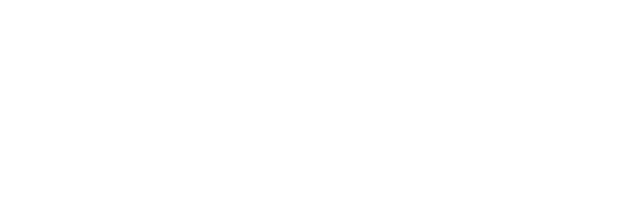
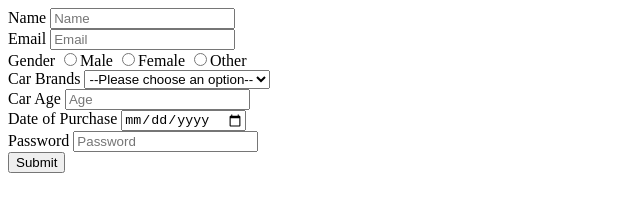
Before and after one commit to acciojob/car-insurance-form-SupriyaSamsani, a website: page main.html in a window 1280 px wide. Shown: the whole page, without its empty margins (0-640 px from the left). Drawn offline with Linux system fonts and the light colour scheme.

Commit message:
created a submission

```diff
--- a/main.html
+++ b/main.html
@@ -10,6 +10,47 @@
 	<!-- the entire body must be written by student -->
     <script type="text/javascript" src="./script.js">
 </script>
+	<form method="post">
+	<label for="name">Name</label>
+		<input type="text" id="name" name="name" placeholder="Name" required>
+		<br>
+
+		<label for="email">Email</label>
+		<input type="email" id="email" name="email" placeholder="Email" required>
+		<br>
+
+		<label for="gender_m,gender_f">Gender</label>
+		<input type="radio" id="gender_m,gender_f" name="gender"  required>Male
+		<input type="radio" id="gender_m,gender_f" name="gender"  required>Female
+		<input type="radio" id="gender_m,gender_f" name="gender"  required>Other
+		<br>
+
+		<label for="cars">Car Brands</label>
+		<select name="cars" id="cars">
+			<option value="choose">--Please choose an option--</option>
+		<option value="Swift">Swift</option>
+			<option value="Audi">Audi</option>
+			<option value="BMW">BMW</option>
+			<option value="Hyundai">Hyundai</option>
+		</select>
+		<br>
+
+		<label for="carage">Car Age</label>
+		<input type="number" id="carage" name="carage" placeholder="Age" required>
+		<br>
+
+		<label for="dop">Date of Purchase</label>
+		<input type="date" id="dop" name="dop"  required>
+		<br>
+
+		<label for="password">Password</label>
+		<input type="password" id="password" name="password" placeholder="Password" required>
+		<br>
+
+		<button type="submit" id="submit">Submit</button>
+		<br>
+
+	</form>
 
 </body>
 
```
